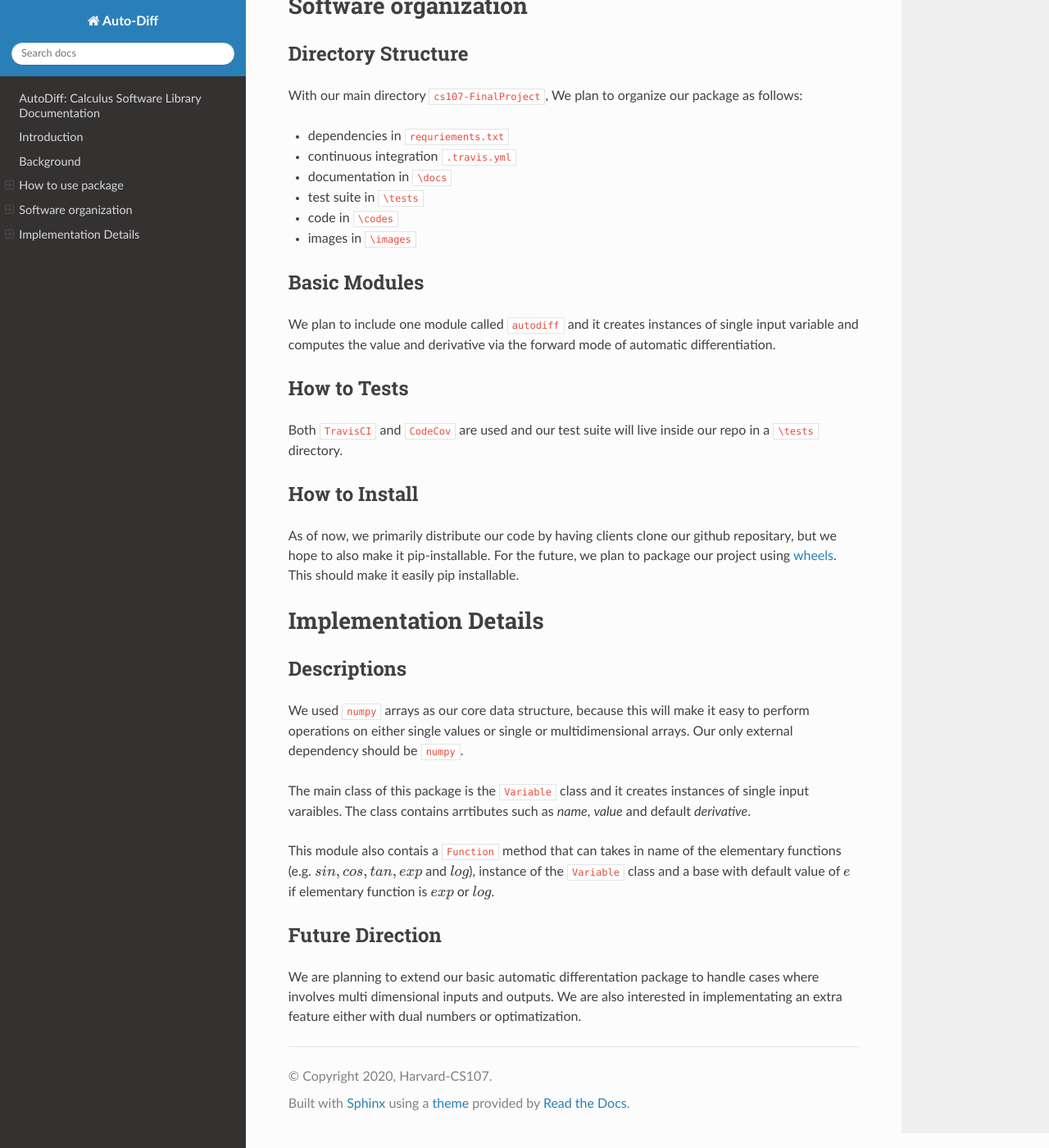
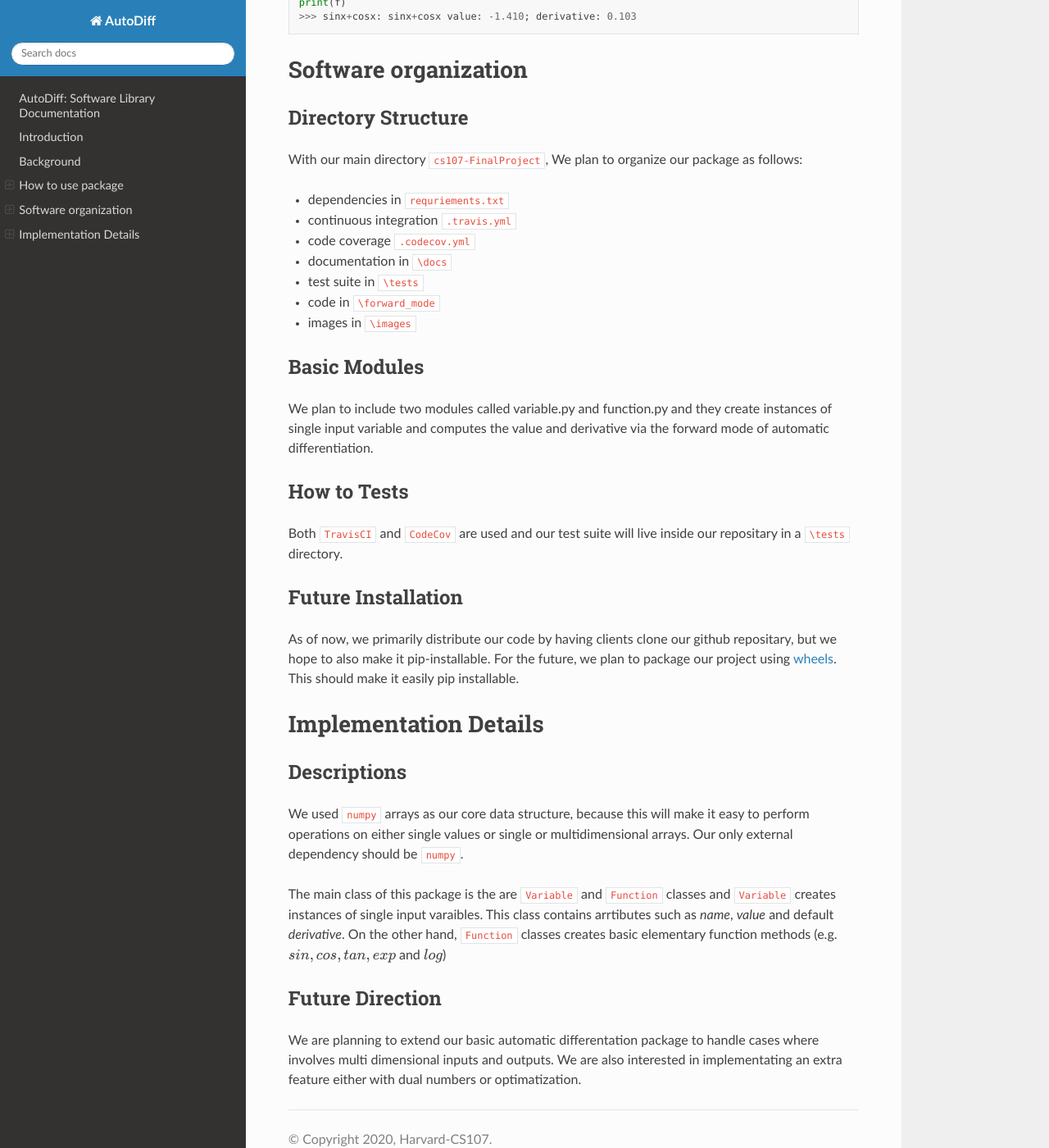
Before and after one commit to git-fetch-git-roll-over/GradDog, a Sphinx documentation site: the page built from docs/source/index.rst, in a window 1280 px wide and 1400 px high, scrolled down 3151 px. Shown: the whole window at 82% size. Built offline with Sphinx 7.4.7 and the Read the Docs theme 2.0.0, drawn with Linux system fonts in a browser that asks for light colours; pages that are not in the unit, such as notebooks, are missing from menus; some of the changed text lies outside the part shown.

Commit message:
modifying both conf.py and index.rst files

```diff
--- a/docs/source/conf.py
+++ b/docs/source/conf.py
@@ -17,7 +17,7 @@
 
 # -- Project information -----------------------------------------------------
 
-project = 'Auto-Diff'
+project = 'AutoDiff'
 copyright = '2020, Harvard-CS107'
 author = 'Ivan Shu, Max Cembalest, Peyton Benac and Seeam Shahid Noor'
 
--- a/docs/source/index.rst
+++ b/docs/source/index.rst
@@ -1,4 +1,4 @@
-AutoDiff: Calculus Software Library Documentation
+AutoDiff: Software Library Documentation
 ==================================================
 
 ..
@@ -51,12 +51,15 @@
 How to install
 --------------
 
-Create a directory called ``Auto-Diff``, and then open your command line prompt in that directory.
+Go to the directory that you want to run this package, and then open your command line prompt.
 
-* ``https://github.com/git-fetch-git-roll-over/cs107-FinalProject.git`` to download the package
+* ``https://github.com/git-fetch-git-roll-over/AutoDiff.git`` to download the package
+* ``cd AutoDiff`` to go inside the directory
 * ``virtualenv autodiff`` to create a virtual environment
 * ``source autodiff/bin/activate`` to activate the environemnt
 * ``pip install -r requirements.txt`` to install the necessary dependencies
+* ``cd forward_mode`` to go inside the modules
+* create your own driver script and please follows the basic demo for an illustration
 
 Basic Demo
 ----------
@@ -65,21 +68,22 @@
 
 :math:`f(x) = sin(x) + cos(x)`
 
-First, from the module ``AutoDiff`` import class ``Variable`` and function ``Function``::
+First, from the module variable.py import class ``Variable`` and from function.py import class ``Function``::
 
-    from AutoDiff import Variable, Function
+    from variable import Variable
+    from function.Function import sin, cos
 
 Then create an instance of Variable class and construct your elementary functions :math:`sin(x), cos(x)`::
 
     x = Variable(name='x', val=4)
-    f1 = Function(func='sin', var=x)
-    f2 = Function(func='cos', var=x)
+    f1 = sin(x)
+    f2 = cos(x)
 
 Last create a variable f to add of your f1 and f2 and print out f::
 
     f = f1 + f2
     print(f)
-    >>> sinx+cosx: value of -1.4104461161715403; derivative of 0.10315887444431626
+    >>> sinx+cosx: sinx+cosx value: -1.410; derivative: 0.103
 
 
 Software organization
@@ -92,23 +96,24 @@
 
 * dependencies in ``requriements.txt``
 * continuous integration ``.travis.yml``
+* code coverage ``.codecov.yml``
 * documentation in ``\docs``
 * test suite in ``\tests``
-* code in ``\codes``
+* code in ``\forward_mode``
 * images in ``\images``
 
 Basic Modules
 -------------
 
-We plan to include one module called ``autodiff`` and it creates instances of single input variable and computes the value and derivative via the forward mode of automatic differentiation.
+We plan to include two modules called variable.py and function.py and they create instances of single input variable and computes the value and derivative via the forward mode of automatic differentiation.
 
 How to Tests
 ------------
 
-Both ``TravisCI`` and ``CodeCov`` are used and  our test suite will live inside our repo in a ``\tests`` directory.
+Both ``TravisCI`` and ``CodeCov`` are used and  our test suite will live inside our repositary in a ``\tests`` directory.
 
-How to Install
---------------
+Future Installation
+-------------------
 
 As of now, we primarily distribute our code by having clients clone our github repositary, but we hope to also make it pip-installable. For the future, we plan to package our project using `wheels <https://www.python.org/dev/peps/pep-0427/>`_. This should make it easily pip installable.
 
@@ -121,9 +126,7 @@
 
 We used ``numpy`` arrays as our core data structure, because this will make it easy to perform operations on either single values or single or multidimensional arrays. Our only external dependency should be ``numpy``.
 
-The main class of this package is the ``Variable`` class and it creates instances of single input varaibles. The class contains arrtibutes such as *name*, *value* and default *derivative*.
-
-This module also contais a ``Function`` method that can takes in name of the elementary functions (e.g. :math:`sin, cos, tan, exp` and :math:`log`), instance of the ``Variable`` class and a base with default value of :math:`e` if elementary function is :math:`exp` or :math:`log`.
+The main class of this package is the are ``Variable`` and ``Function`` classes and ``Variable`` creates instances of single input varaibles. This class contains arrtibutes such as *name*, *value* and default *derivative*. On the other hand, ``Function`` classes creates basic elementary function methods (e.g. :math:`sin, cos, tan, exp` and :math:`log`)
 
 
 Future Direction
```
